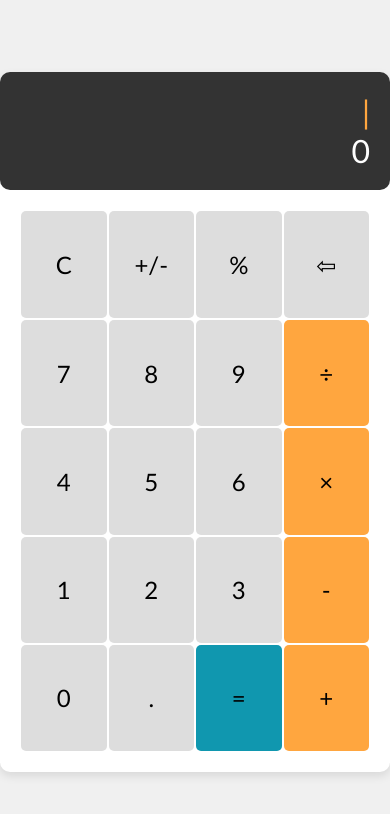
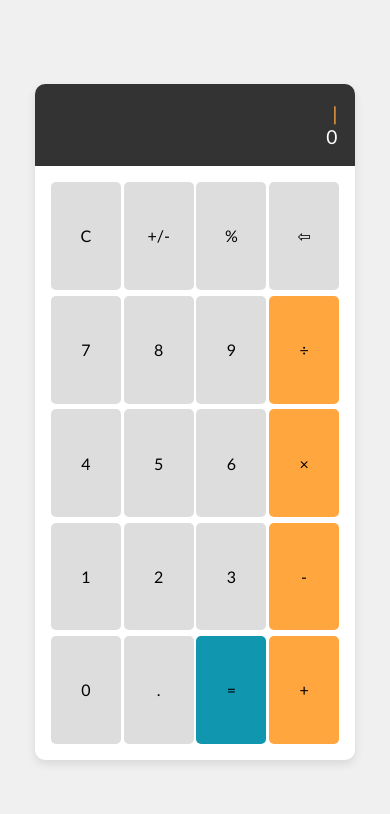
Before and after one commit to coffeelipe/cool-calculator, a plain HTML site: page index.html in a window 390 px wide. Drawn offline with nearby package versions, Linux system fonts and the light colour scheme.

Commit message:
added responsiveness and handlers for mobile devices

```diff
--- a/script.js
+++ b/script.js
@@ -7,6 +7,7 @@ let equalPressed = false;
 const operatorRegex = /[÷×+-.]/;
 const digitRegex = /\d/;
 const inversionRegex = /\D(?=\d(?!.*\D\d))/;
+// const buttons = document.querySelectorAll('.button');
 
 let backspace = (str) => str.slice(0, -1);
 let replaceLastChar = (str, char) => expression = backspace(str).concat(char);
@@ -15,6 +16,18 @@ let appendChar = (str, char) => expression = str.concat(char);
 let appendCharAtIndex = (str, i, char) => str.substring(0, (i + 1)) + char + str.substring(i + 1);
 let isDigit = (char) => digitRegex.test(char);
 let isOperator = (char) => operatorRegex.test(char);
+let addActiveState = (event) => event.target.classList.add('active');
+let removeActiveState = (event) => event.target.classList.remove('active');
+
+// buttons.forEach(button => {
+//     button.addEventListener('touchstart', addActiveState);
+//     button.addEventListener('touchend', removeActiveState);
+//     button.addEventListener('touchcancel', removeActiveState);
+
+//     button.addEventListener('mousedown', addActiveState);
+//     button.addEventListener('mouseup', removeActiveState);
+//     button.addEventListener('mouseleave', removeActiveState);
+// })
 
 function copyToClipboard() {
     if (resultDisplay != '|') {
--- a/styles.css
+++ b/styles.css
@@ -6,10 +6,18 @@
     display: flex;
     justify-content: center;
     align-items: center;
-    height: 100vh;
+    height: 100%;
     background-color: #f0f0f0;
     margin: 0;
+    padding: 0;
     font-family: 'Gill Sans', 'Gill Sans MT', Calibri, 'Trebuchet MS', sans-serif;
+    overflow: scroll;
+  }
+
+  html {
+    height: 100%;
+    padding: 0;
+    overflow: scroll;
   }
 
   #container {
@@ -18,8 +26,13 @@
     background-color: #fff;
     border-radius: 10px;
     box-shadow: 0 4px 10px rgba(0, 0, 0, 0.1);
-    width: 400px;
-    height: 700px;
+    width: 90vw;
+    min-width: 320px;
+    max-width: 400px;
+    height: 90vh;
+    min-height: 500px;
+    max-height: 700px;
+    aspect-ratio: 2 / 3;
   }
 
   .display {
@@ -30,8 +43,8 @@
     background-color: #333;
     color: white;
     font-size: 2em;
-    padding: 20px;
-    border-radius: 10px;
+    padding: 5.5%;
+    border-radius: 10px 10px 0 0;
     text-align: right;
     flex: 0 0 auto;
   }
@@ -44,15 +57,15 @@
     display: flex;
     flex-wrap: wrap;
     justify-content: space-between;
-    margin: 20px;
+    margin: 5%;
+    gap: 1%;
     flex: 1;
   }
 
   .button {
     flex-grow: 1;
-    flex-basis: 20%;
+    flex-basis: calc(25% - 10px);
     height: auto;
-    margin: 1px;
     background-color: #ddd;
     border: none;
     border-radius: 5px;
@@ -66,13 +79,13 @@
     background-color: #ccc;
   }
 
-  .button:active {
+   .button:active {
     background-color: #bbb;
   }
 
   .operator {
     background-color: rgb(255, 166, 63);
-    transition: background-color 0,2s;
+    transition: background-color 0.2s;
   }
 
   .operator:hover {
@@ -85,7 +98,7 @@
 
   #equal {
     background-color: rgb(16, 151, 175);
-    transition: 0,2s;
+    transition: 0.2s;
   }
   #equal:hover {
     background-color: rgb(12, 127, 148);
@@ -93,3 +106,57 @@
   #equal:active {
     background-color: rgb(9, 107, 124);
   }
+
+  /* Media queries for different screen sizes */
+
+  /* For smaller screens like mobile phones */
+  @media (max-width: 576px) {
+    #container {
+      width: 80vw;
+      height: 80vh;
+      aspect-ratio: 2/3;
+    }
+    .button {
+      flex-basis: calc(23% - 10px);
+      height: auto;
+      font-size: 1em;
+    }
+    .display {
+      font-size: 1.2em;
+    }
+  }
+
+  /* For larger screens like tablets and desktops */
+  @media (min-width: 577px) and (max-width: 1024px) {
+    #container {
+      width: 80vw;
+      aspect-ratio: 2 / 3;
+    }
+
+    .button {
+      flex-basis: calc(25% - 10px);
+      font-size: 1.5em;
+    }
+
+    .display {
+      font-size: 1.8em;
+    }
+  }
+
+  /* For very large screens */
+  @media (min-width: 1025px) {
+    #container {
+      width: 50vw;
+      max-width: 400px; /* Keep the max width */
+      aspect-ratio: 2 / 3;
+    }
+
+    .button {
+      flex-basis: calc(25% - 10px);
+      font-size: 1.6em;
+    }
+
+    .display {
+      font-size: 2em;
+    }
+  }
```
